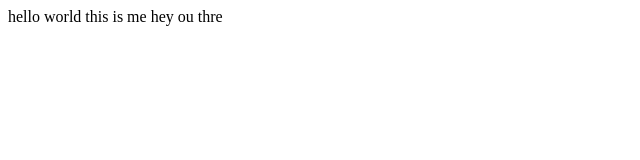
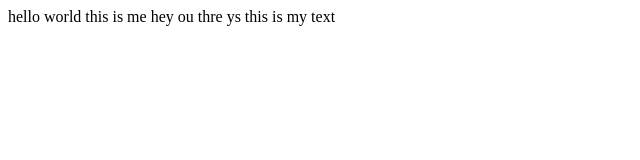
Before and after one commit to faris160012/git_test, a plain HTML site: page index.html in a window 1280 px wide. Shown: the whole page, without its empty margins (0-640 px from the left). Drawn offline with Linux system fonts and the light colour scheme.

Commit message:
tambah text

```diff
--- a/index.html
+++ b/index.html
@@ -10,5 +10,6 @@
     hello world
     this is me
     hey ou thre
+    ys this is my text
 </body>
 </html>
```
